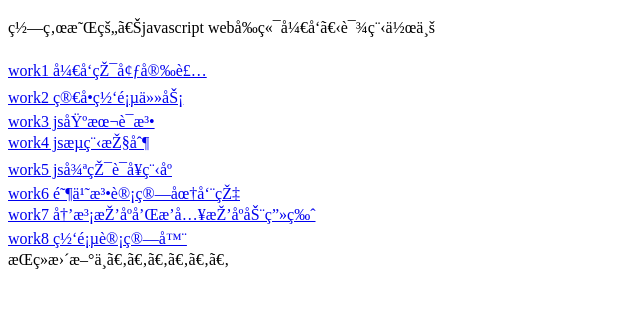
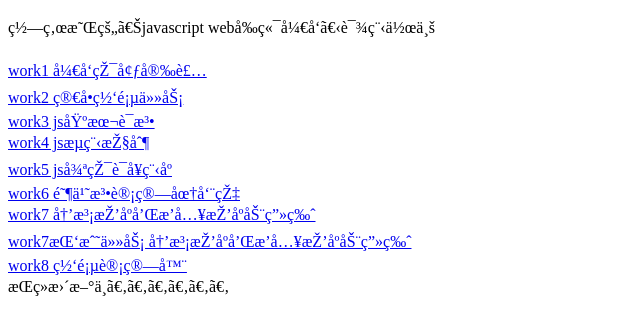
Before and after one commit to luo233417/jswork, a plain HTML site: page index.html in a window 1280 px wide. Shown: the whole page, without its empty margins (0-640 px from the left). Drawn offline with Linux system fonts and the light colour scheme.

Commit message:
work7slide

```diff
--- a/index.html
+++ b/index.html
@@ -13,6 +13,7 @@
          <a href='work5/index.html'>work5 js循环语句程序</a><br>
          <a href='work6/index.html'>work6 阶乘法计算圆周率</a><br>
          <a href='work7/index.html'>work7 冒泡排序和插入排序动画版</a><br>
+         <a href='work7slide/index.html'>work7挑战任务 冒泡排序和插入排序动画版</a><br>
          <a href='work8/index.html'>work8 网页计算器</a><br>
          持续更新中。。。。。。
      </body>
```
Also changed, not shown: goldbach.js (deleted).
